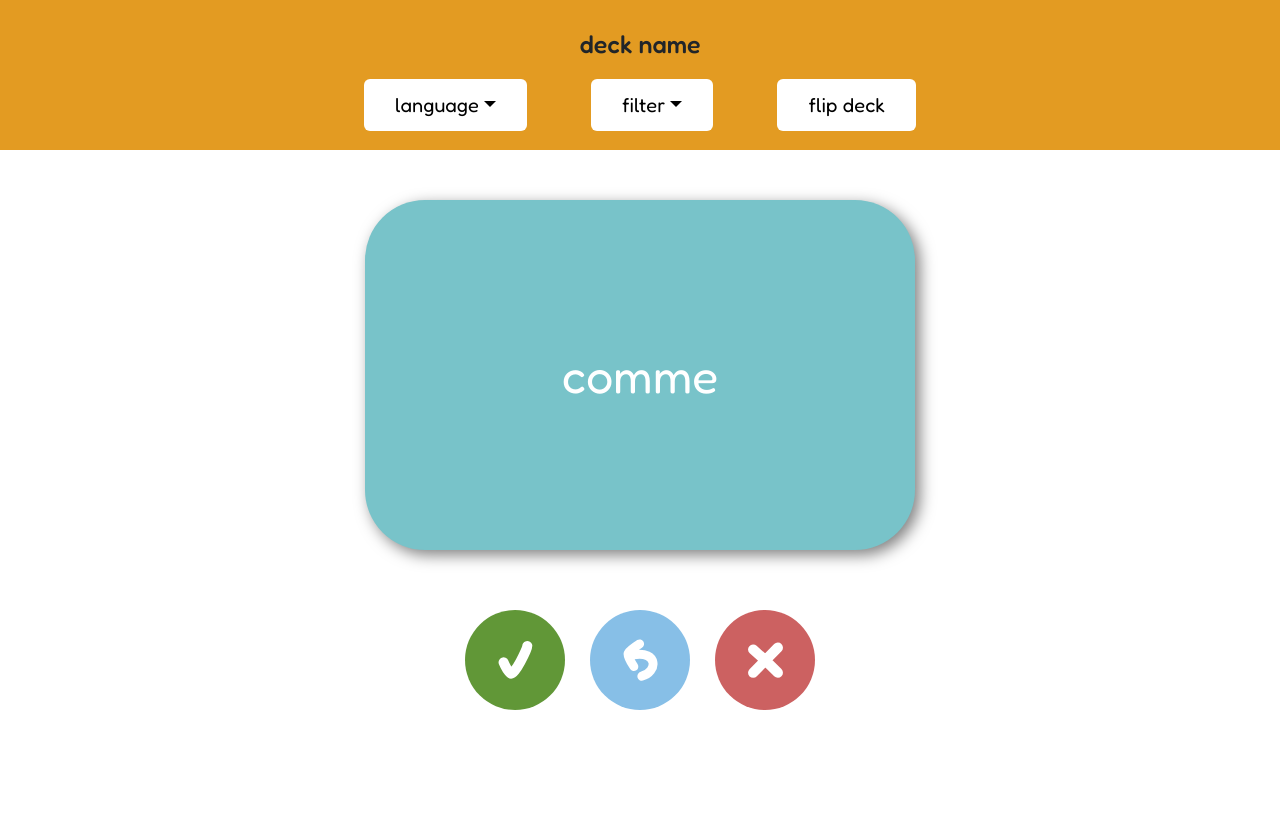
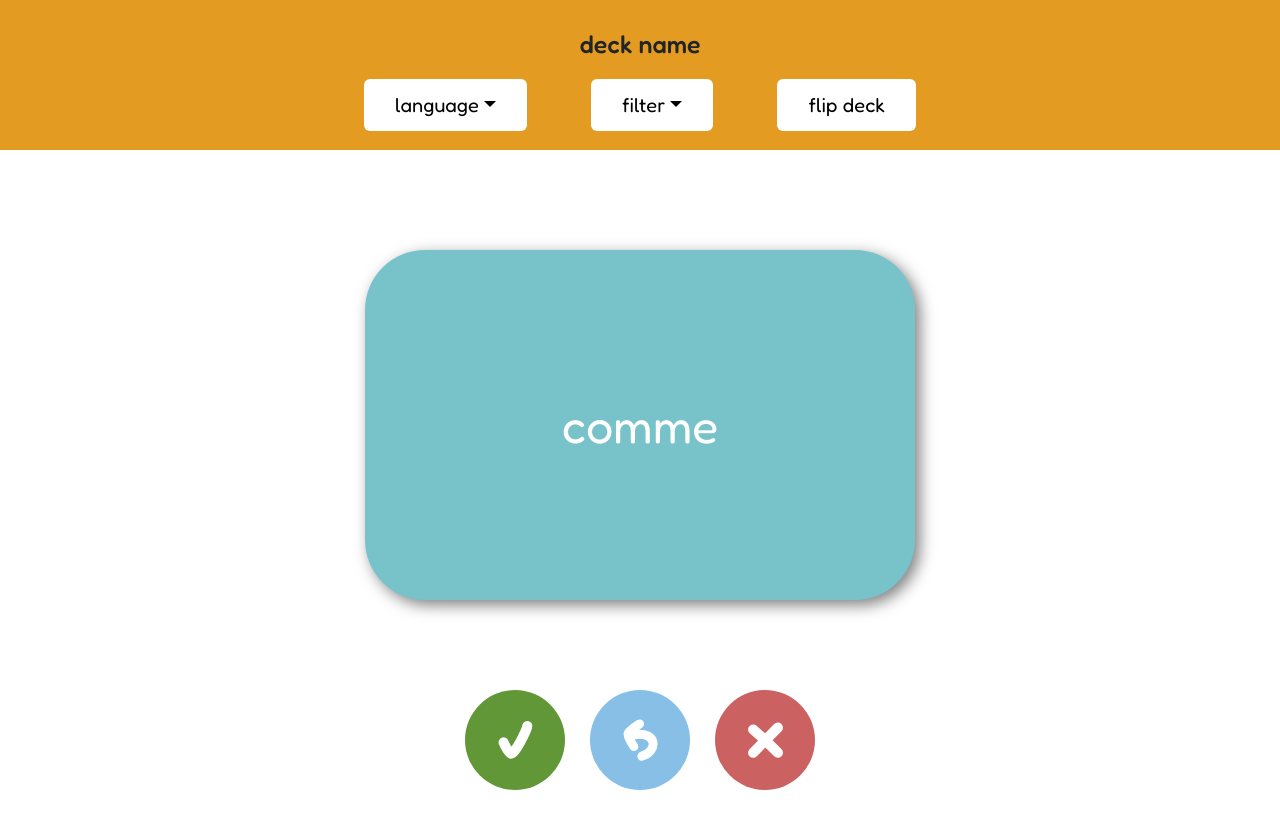
Before and after one commit to kat-leung/learn-100-new-words--flashcards, a React (Create React App) app: page /flashcard/french in a window 1280 px wide. Shown: the top 828 px of the page. Before the commit the page ends 800 px from the top, so only its background shows below. Built offline with nearby package versions, Linux system fonts and the light colour scheme.

Commit message:
added hover text to buttons

```diff
--- a/src/App.css
+++ b/src/App.css
@@ -21,14 +21,6 @@ nav > h1 {
   background-color: #619737;
 }
 
-.correct-button:hover, .wrong-button:hover, .restart-button:hover {
-  box-shadow: 2px 2px 5px rgba(0,0,0,0.5);
-}
-
-.icon {
-  width: 35px;
-}
-
 .wrong-button {
   display: flex;
   justify-content: center;
@@ -49,14 +41,37 @@ nav > h1 {
   background-color: #87BFE7;
 }
 
+
 .buttons {
   display: flex;
   flex-direction: row;
   justify-content: center;
   gap: 25px;
-  margin: 30px 0;
+  margin: 30px 30px;
 }
 
+.correct-button:hover, .wrong-button:hover, .restart-button:hover {
+  box-shadow: 2px 2px 5px rgba(0,0,0,0.5);
+}
+
+.correct-button, .wrong-button, .restart-button {
+  margin-top: 30px;
+}
+
+
+.icon {
+  width: 35px;
+}
+
+.button-element{
+  display: flex;
+  flex-direction: column;
+  align-items: center;
+}
+
+.button-text {
+  position: absolute;
+}
 
 /* .flip-card:hover {
   transform: rotateY( 20deg ) ;
@@ -108,6 +123,7 @@ nav {
   flex-direction: column;
   justify-content: center;
   align-items: center;
+  margin: 100px 0;
 }
 
 .flip-card {
@@ -133,6 +149,7 @@ nav {
   transition: transform 0.5s;
 }
 
+/* Rotates the inner container to show the back */
 .flip-card.flipped .flip-card-inner {
   transform: rotateY(180deg);
 }
--- a/src/Pages/Flashcard.jsx
+++ b/src/Pages/Flashcard.jsx
@@ -27,12 +27,58 @@ export default function Flashcard({lang}){
     function handleCorrect() {
         correct.push(flashcardData[cardIndex])
         setCardIndex(cardIndex + 1);
+        setFlip(false)
     }
 
     function handleWrong() {
         incorrect.push(flashcardData[cardIndex])
         setCardIndex(cardIndex + 1);
+        setFlip(false)
     }
+
+    const correctText =
+        <p className="button-text">correct</p>
+
+    const [correctButtonHover, setCorrectButtonHover] = React.useState(false)
+
+    function handleCorrectMouseOver() {
+        setCorrectButtonHover(true)
+    }
+
+    function handleCorrectMouseOut(){
+        setCorrectButtonHover(false)
+    }
+
+    const restartText =
+        <p className="button-text">restart</p>
+
+    const [restartButtonHover, setRestartButtonHover] = React.useState(false)
+
+    function handleRestartMouseOver() {
+        setRestartButtonHover(true)
+    }
+
+    function handleRestartMouseOut(){
+        setRestartButtonHover(false)
+    }
+
+    const wrongText =
+        <p className="button-text">wrong</p>
+
+    const [wrongButtonHover, setWrongButtonHover] = React.useState(false)
+
+    function handleWrongMouseOver() {
+        setWrongButtonHover(true)
+    }
+
+    function handleWrongMouseOut(){
+        setWrongButtonHover(false)
+    }
+
+    function restartDeck (){
+        setCardIndex(0)
+    }
+
 
 
     return (
@@ -48,17 +94,25 @@ export default function Flashcard({lang}){
                 </div>
             </div>
 
-
                 <div className="buttons">
-                        <div className="correct-button" onClick={handleCorrect}>
+                    <div className="button-element">
+                        {correctButtonHover && correctText}
+                        <div className="correct-button" onClick={handleCorrect} onMouseOver={handleCorrectMouseOver} onMouseOut={handleCorrectMouseOut}>
                             <img className="icon" src={right} alt="checkmark with green background"/>
                         </div>
-                        <div className="restart-button" onClick={handleFlipDeck}>
+                    </div>
+                    <div className="button-element">
+                        {restartButtonHover && restartText}
+                        <div className="restart-button" onClick={restartDeck} onMouseOver={handleRestartMouseOver} onMouseOut={handleRestartMouseOut}>
                             <img className="icon" src={wrong} alt="an x with a red background"/>
                         </div>
-                        <div className="wrong-button" onClick={handleWrong}>
+                    </div>
+                    <div className="button-element">
+                        {wrongButtonHover && wrongText}
+                        <div className="wrong-button" onClick={handleWrong} onMouseOver={handleWrongMouseOver} onMouseOut={handleWrongMouseOut}>
                             <img className="icon" src={restart} alt="a rounded arrow pointing back"/>
                         </div>
+                    </div>
                 </div>
         </div>
     )
```
